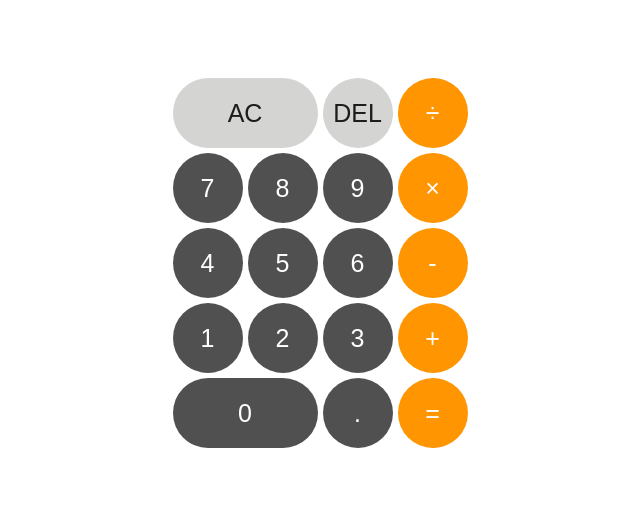
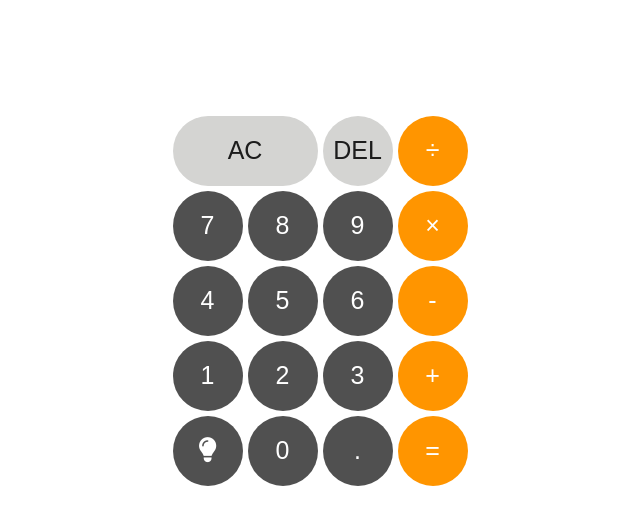
Before and after one commit to iKarans/iCalculator, a plain HTML site: page index.html in a window 1280 px wide. Shown: the part 137-662 px from the top of the page, without its empty margins (320-960 px from the left). Drawn offline with Linux system fonts and the light colour scheme.

Commit message:
added a light button to calc

```diff
--- a/index.html
+++ b/index.html
@@ -27,11 +27,12 @@
         <button class="calculator__number calculator__btn">3</button>
         <button class="calculator__operator calculator__btn">+</button>
         <button class="calculator__number calculator__number0 calculator__btn">0</button>
-        <button class="calculator__numbe calculator__btn">.</button>
+        <button class="calculator__number calculator__btn">.</button>
         <button class="calculator__equals calculator__btn">=</button>
+        <button class="calculator__btn calculator__light"><i class="fas fa-lightbulb calculator__light__i"></i></button>
+    </main>
+    <script src="https://kit.fontawesome.com/e61e79e207.js" crossorigin="anonymous"></script>
+    <script src="app.js"></script>
 
-    </main>
-
-    <script src="app.js"></script>
 </body>
 </html>
--- a/scss/components.scss
+++ b/scss/components.scss
@@ -45,7 +45,13 @@ body {
     }
 
     &__number0 {
-        grid-column: 1 / 3;
+        grid-row: 6 / 7;
+        grid-column: 2 / 3;
         border-radius: 100px;
     }
+
+    &__light {
+        grid-column: 1 / 2;
+        grid-row: 6 / 7;
+    }
 }
--- a/scss/layouts.scss
+++ b/scss/layouts.scss
@@ -6,6 +6,6 @@
     align-content: center;
     min-height: 100vh;
     grid-template-columns: repeat(4, 70px);
-    grid-template-rows: minmax(70px, auto) repeat(6, 70px);
+    grid-template-rows: minmax(70px, auto) repeat(5, 70px);
     grid-gap: 5px;
 }
```
Also changed, not shown: scss/base.css (deleted), scss/layouts.css (deleted), scss/main.css.
